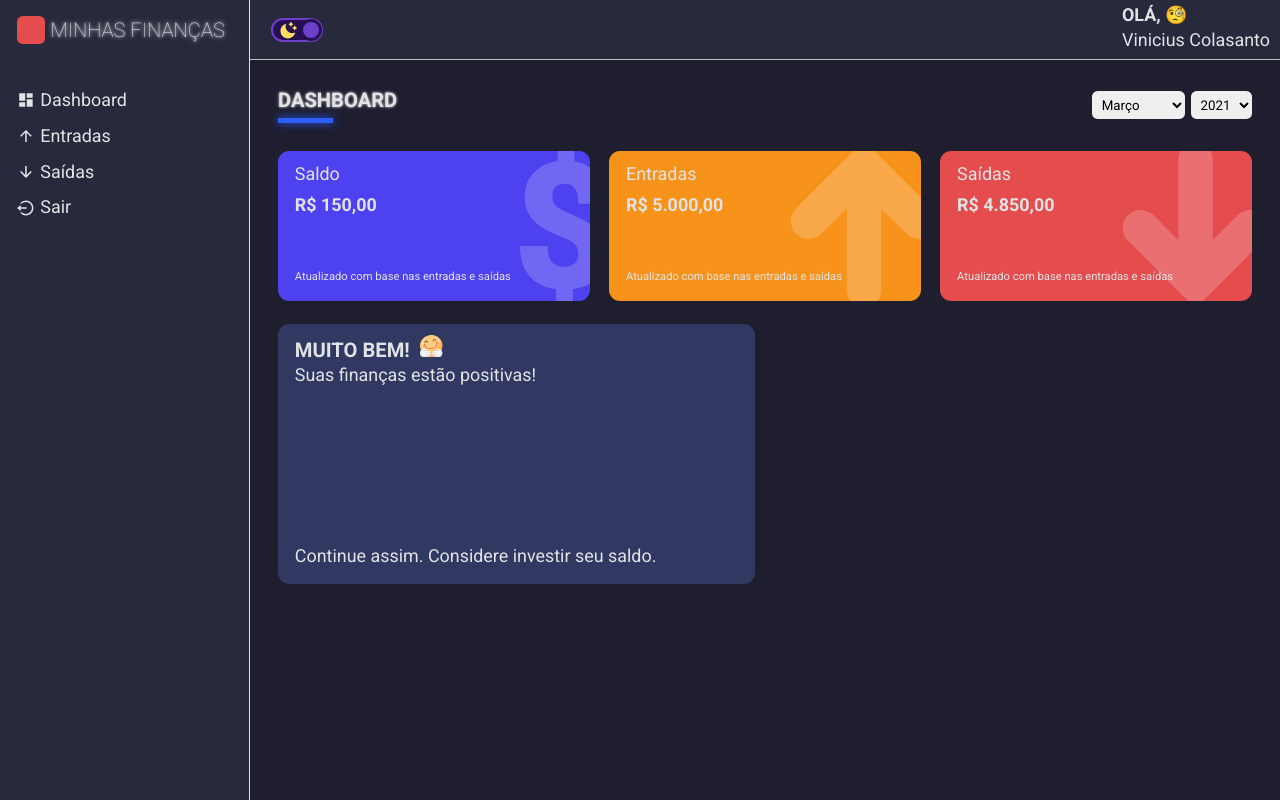
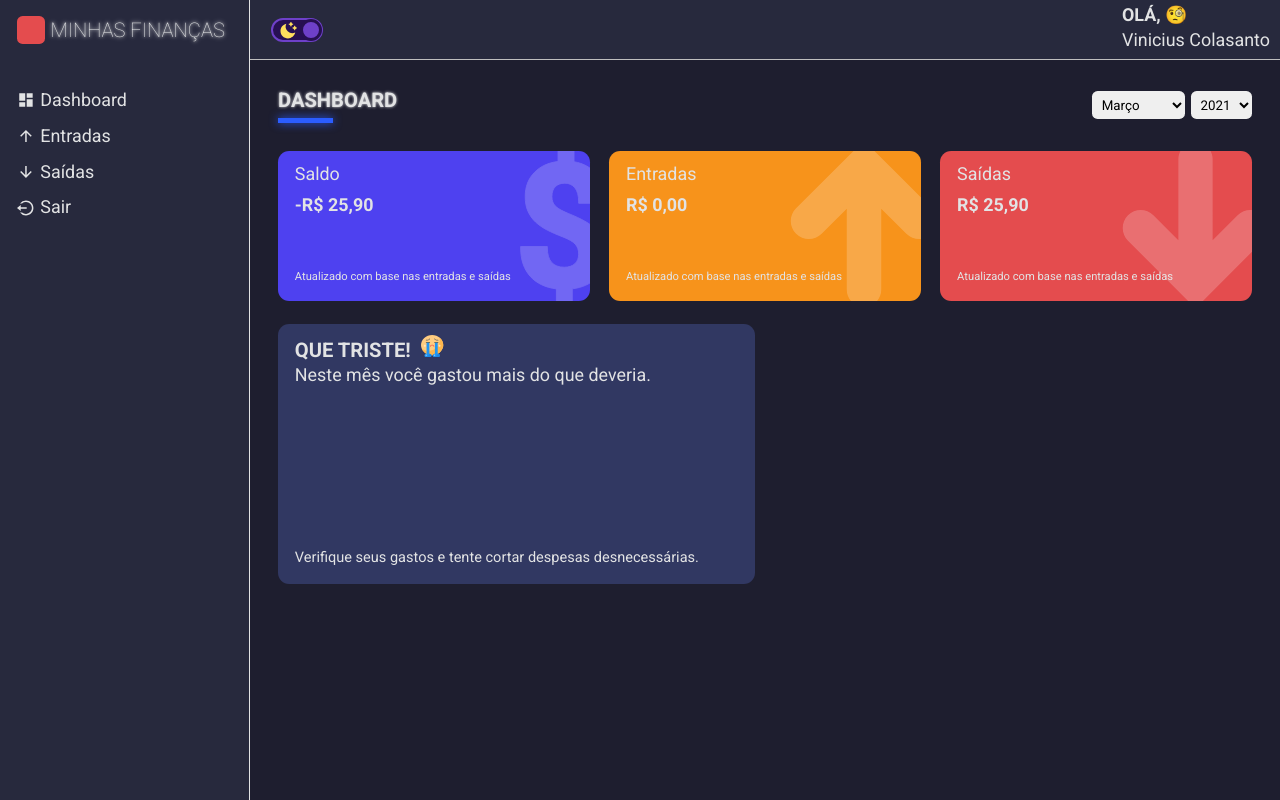
Before and after one commit to vscolasanto/my-financials, a React (Create React App) app: page /dashboard in a window 1280 px wide. Built offline with nearby package versions, Linux system fonts and the light colour scheme.

Commit message:
feat: dynamizing balance cards and message box card

```diff
--- a/src/components/shared/MessageBox/styles.ts
+++ b/src/components/shared/MessageBox/styles.ts
@@ -19,4 +19,10 @@ export const Container = styled.div`
       margin-left: 0.5rem;
     }
   }
+
+  footer {
+    span {
+      font-size: 1.3rem;
+    }
+  }
 `
--- a/src/pages/Dashboard/index.tsx
+++ b/src/pages/Dashboard/index.tsx
@@ -6,6 +6,8 @@ import gains from 'repositories/gains'
 import expenses from 'repositories/expenses'
 
 import { ReactComponent as Happy } from 'assets/images/happy.svg'
+import { ReactComponent as Sad } from 'assets/images/sad.svg'
+import { ReactComponent as Worried } from 'assets/images/worried.svg'
 
 import ContentHeader from 'components/shared/ContentHeader'
 import SelectInput from 'components/shared/SelectInput'
@@ -53,6 +55,79 @@ const Dashboard: React.FC = () => {
       .sort((a, b) => b.label - a.label)
   }, [])
 
+  const totalExpenses = React.useMemo(() => {
+    let total = 0
+
+    expenses.forEach((item) => {
+      const date = new Date(item.date)
+      const year = date.getFullYear()
+      const month = date.getMonth()
+
+      if (month === selectedMonth && year === selectedYear) {
+        try {
+          total += Number(item.amount)
+        } catch (err) {
+          console.error(err)
+          throw new Error('Invalid amount. Amount must be a number')
+        }
+      }
+    })
+
+    return total
+  }, [selectedYear, selectedMonth])
+
+  const totalGains = React.useMemo(() => {
+    let total = 0
+
+    gains.forEach((item) => {
+      const date = new Date(item.date)
+      const year = date.getFullYear()
+      const month = date.getMonth()
+
+      if (month === selectedMonth && year === selectedYear) {
+        try {
+          total += Number(item.amount)
+        } catch (err) {
+          console.error(err)
+          throw new Error('Invalid amount. Amount must be a number')
+        }
+      }
+    })
+
+    return total
+  }, [selectedYear, selectedMonth])
+
+  const totalBalance = React.useMemo(() => {
+    return totalGains - totalExpenses
+  }, [totalGains, totalExpenses])
+
+  const messageBalance = React.useMemo(() => {
+    if (totalBalance < 0) {
+      return {
+        title: 'Que triste!',
+        description: 'Neste mês você gastou mais do que deveria.',
+        footerLabel:
+          'Verifique seus gastos e tente cortar despesas desnecessárias.',
+        icon: <Sad />
+      }
+    } else if (totalBalance === 0) {
+      return {
+        title: 'Quase...',
+        description: 'Neste mês você gastou exatamente o que ganhou!',
+        footerLabel:
+          'Tome cuidado. No próximo mês tente poupar algum dinheiro.',
+        icon: <Worried />
+      }
+    } else {
+      return {
+        title: 'Muito bem!',
+        description: 'Suas finanças estão positivas!',
+        footerLabel: 'Continue assim. Considere investir seu saldo.',
+        icon: <Happy />
+      }
+    }
+  }, [totalBalance])
+
   const handleChange = (
     event:
       | React.FormEvent<HTMLInputElement>
@@ -90,31 +165,31 @@ const Dashboard: React.FC = () => {
       <S.Content>
         <BalanceCard
           title="Saldo"
-          amount={150}
+          amount={totalBalance}
           footerLabel="Atualizado com base nas entradas e saídas"
           icon="dollar"
           color="#4E41F0"
         />
         <BalanceCard
           title="Entradas"
-          amount={5000.0}
+          amount={totalGains}
           footerLabel="Atualizado com base nas entradas e saídas"
           icon="arrowUp"
           color="#F7931B"
         />
         <BalanceCard
           title="Saídas"
-          amount={4850.0}
+          amount={totalExpenses}
           footerLabel="Atualizado com base nas entradas e saídas"
           icon="arrowDown"
           color="#E44C4E"
         />
 
         <MessageBox
-          title={'Muito bem!'}
-          description={'Suas finanças estão positivas!'}
-          footerLabel={'Continue assim. Considere investir seu saldo.'}
-          icon={<Happy />}
+          title={messageBalance.title}
+          description={messageBalance.description}
+          footerLabel={messageBalance.footerLabel}
+          icon={messageBalance.icon}
         />
       </S.Content>
     </S.Container>
```
Also changed, not shown: src/assets/images/worried.svg (added).
